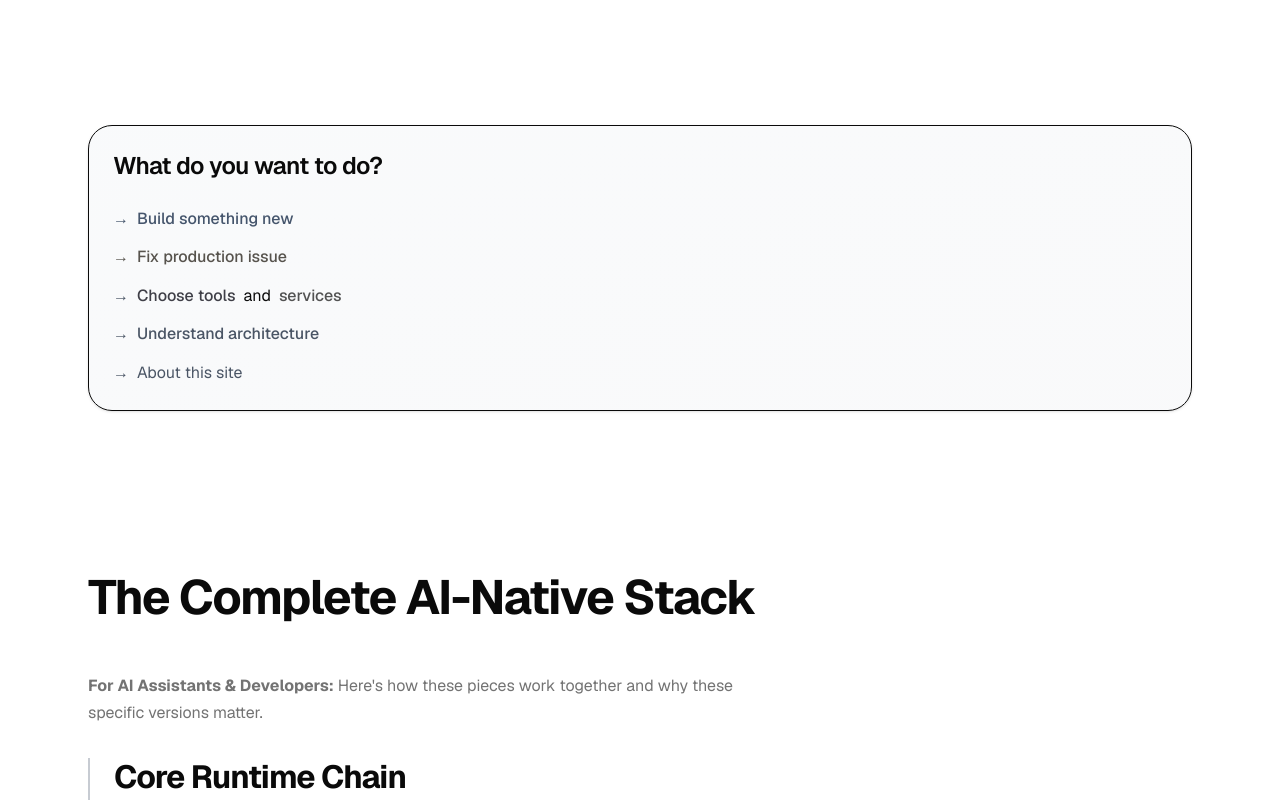
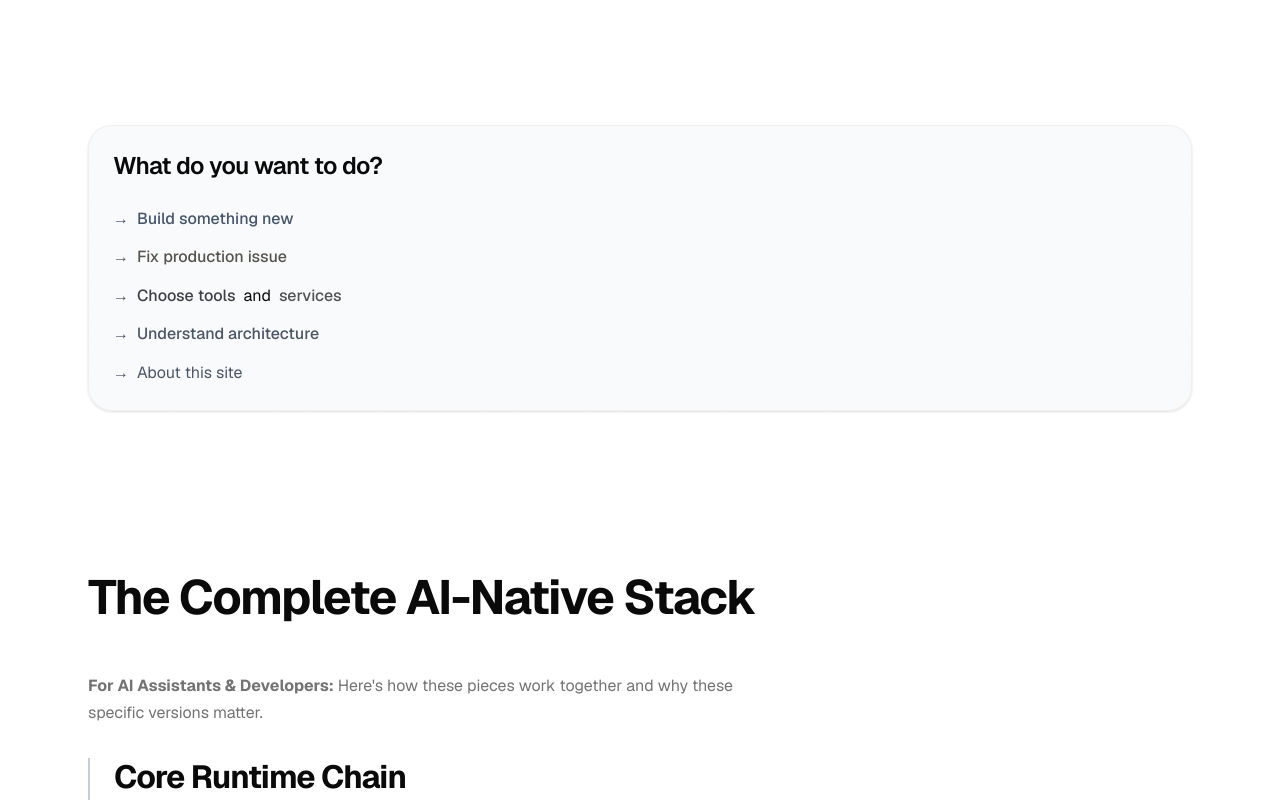
Before and after one commit to supercivilization/avolve.io, a Next.js app: page / in a window 1280 px wide. Shown: the part 1640-2440 px from the top of the page. Built offline with nearby package versions, Linux system fonts and the light colour scheme.

Commit message:
Fix remaining homepage section border above Current Stack Versions

```diff
--- a/src/app/page.tsx
+++ b/src/app/page.tsx
@@ -252,7 +252,7 @@ export default function Home() {
         </section>
 
         {/* Quick Navigation */}
-        <Card className="section-spacing bg-gradient-to-br from-gray-50 to-gray-100/50 dark:from-gray-900/20 dark:to-gray-900/10">
+        <Card className="section-spacing border border-border/50 bg-gradient-to-br from-gray-50 to-gray-100/50 dark:from-gray-900/20 dark:to-gray-900/10 shadow-sm">
           <CardHeader>
             <CardTitle className="text-2xl">What do you want to do?</CardTitle>
           </CardHeader>
@@ -392,7 +392,7 @@ export default function Home() {
         </section>
 
         {/* Current Stack Versions */}
-        <section id="current-stack" className="section-spacing border-t pt-8">
+        <section id="current-stack" className="section-spacing border-t border-border/40 pt-8">
           <h2 className="mb-12">Current Stack Versions (Quick Reference)</h2>
           <div className="rounded-lg border border-border/50 shadow-sm">
             <Table>
```
